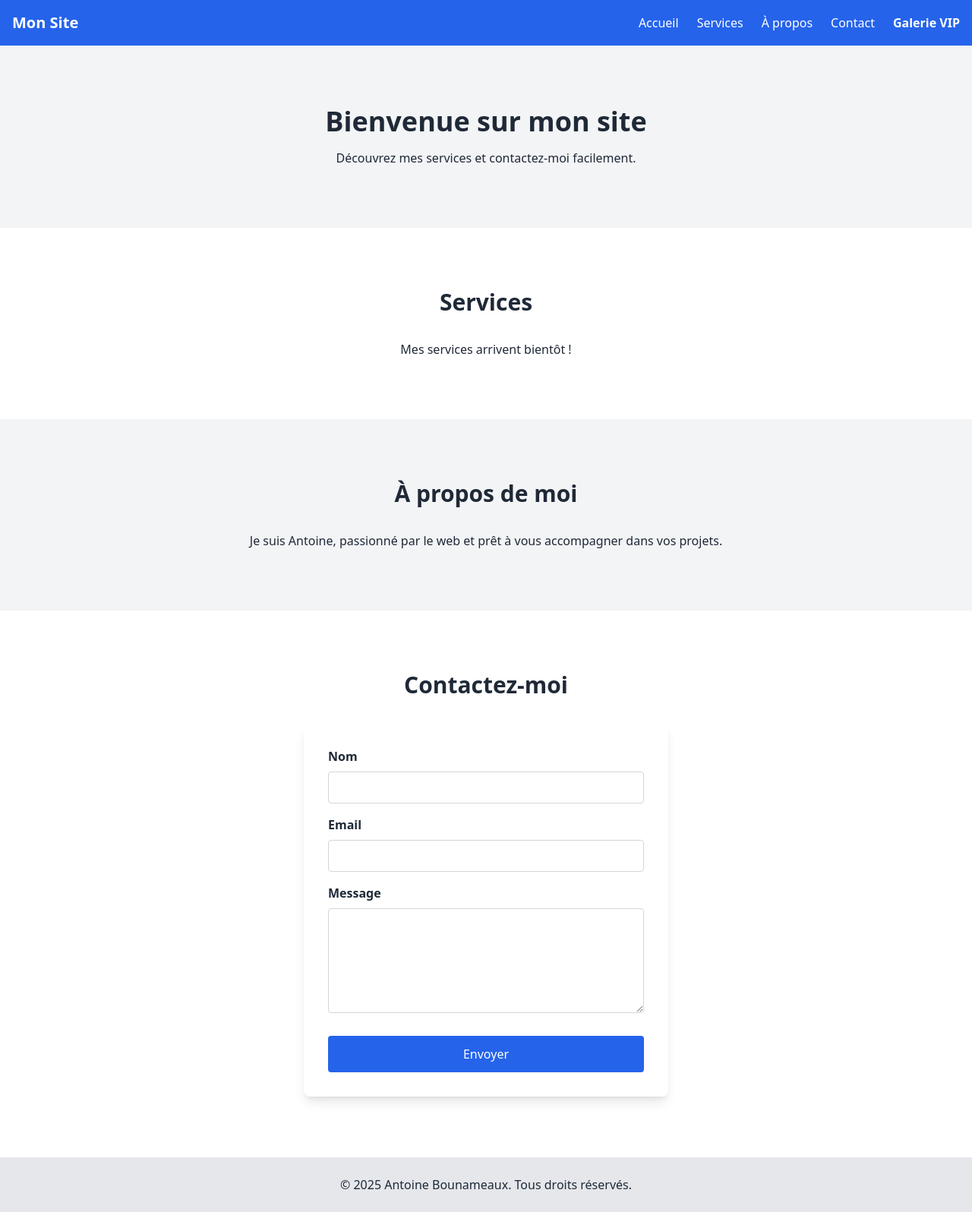
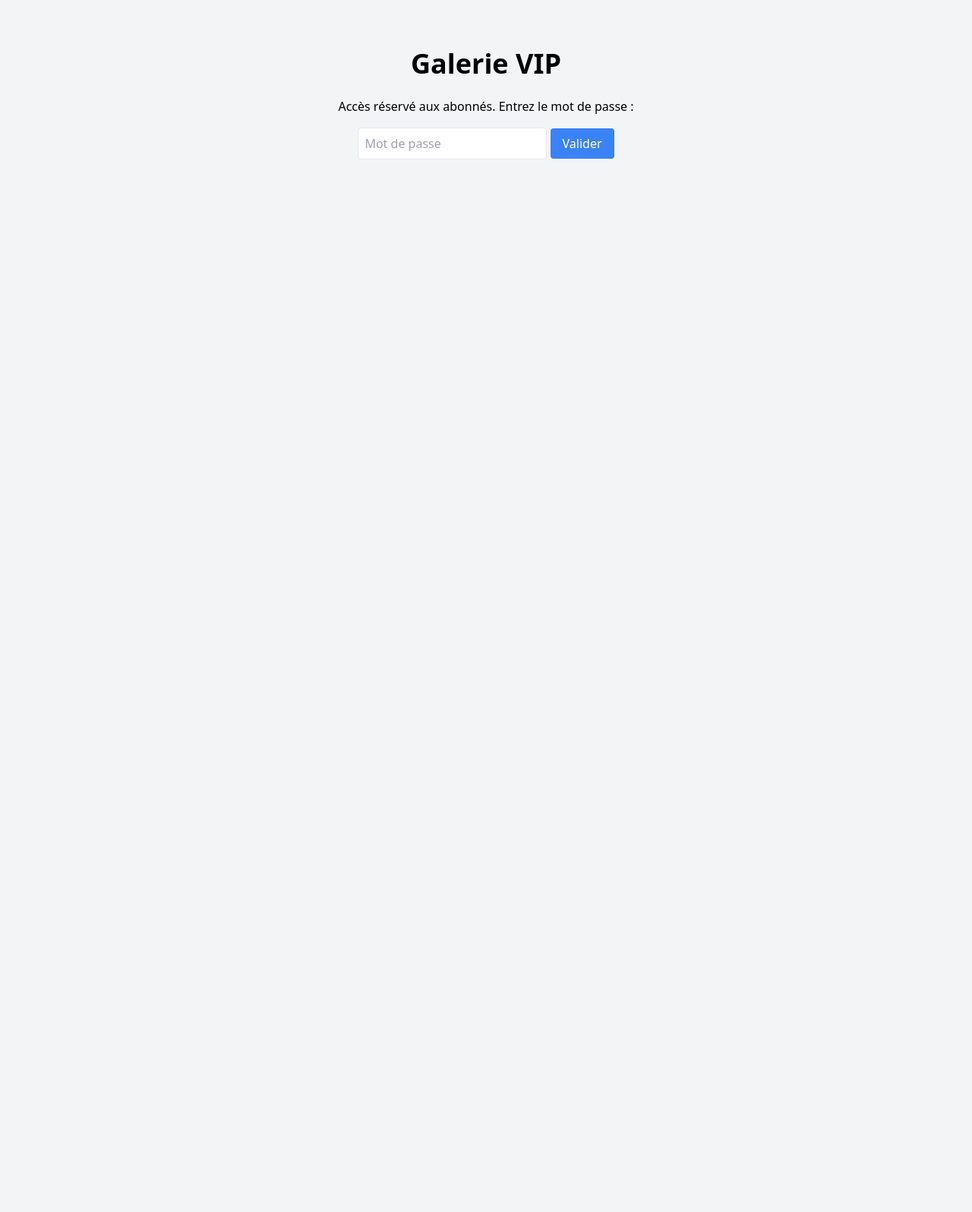
Before and after one commit to Maman020936/monsiteweb, a plain HTML site: page galerie.html in a window 1280 px wide. Shown: the whole page at 76% size. After the commit the page ends 800 px from the top, so only its background shows below. Drawn offline with nearby package versions, Linux system fonts and the light colour scheme.

Commit message:
Update galerie.html

```diff
--- a/galerie.html
+++ b/galerie.html
@@ -3,79 +3,39 @@
 <head>
   <meta charset="UTF-8" />
   <meta name="viewport" content="width=device-width, initial-scale=1" />
-  <title>Mon Site</title>
+  <title>Galerie VIP - Mon Site</title>
   <script src="https://cdn.tailwindcss.com"></script>
 </head>
-<body class="bg-white text-gray-800">
+<body class="bg-gray-100">
 
-  <!-- En-tête / Navigation -->
-  <header class="bg-blue-600 text-white p-4">
-    <nav class="container mx-auto flex justify-between items-center">
-      <h1 class="text-xl font-bold">Mon Site</h1>
-      <ul class="flex space-x-6">
-        <li><a href="#accueil" class="hover:underline">Accueil</a></li>
-        <li><a href="#services" class="hover:underline">Services</a></li>
-        <li><a href="#apropos" class="hover:underline">À propos</a></li>
-        <li><a href="#contact" class="hover:underline">Contact</a></li>
-        <li><a href="galerie.html" class="hover:underline font-semibold">Galerie VIP</a></li>
-      </ul>
-    </nav>
-  </header>
+  <section id="galerie" class="py-16 bg-gray-100">
+    <div class="container mx-auto px-4 text-center">
+      <h1 class="text-4xl font-bold mb-6">Galerie VIP</h1>
+      <p class="mb-4">Accès réservé aux abonnés. Entrez le mot de passe :</p>
+      <input type="password" id="passwordInput" placeholder="Mot de passe"
+        class="border p-2 rounded mb-4" />
+      <button onclick="checkPassword()"
+        class="bg-blue-500 text-white px-4 py-2 rounded">Valider</button>
 
-  <!-- Section Accueil -->
-  <section id="accueil" class="py-20 bg-gray-100 text-center">
-    <h2 class="text-4xl font-bold mb-4">Bienvenue sur mon site</h2>
-    <p class="max-w-2xl mx-auto">Découvrez mes services et contactez-moi facilement.</p>
-  </section>
-
-  <!-- Section Services -->
-  <section id="services" class="py-20">
-    <div class="container mx-auto px-4">
-      <h2 class="text-3xl font-bold mb-8 text-center">Services</h2>
-      <!-- Tes descriptions de services ici -->
-      <p class="text-center">Mes services arrivent bientôt !</p>
+      <div id="galerieContent" class="mt-6 hidden grid grid-cols-1 sm:grid-cols-2 md:grid-cols-3 gap-4">
+        <!-- Photo 1 -->
+        <img src="https://drive.google.com/uc?export=view&id=1_WwPmkU_JKijtrU_j9dWht4QdqJgzDeA"
+             alt="Photo VIP 1" class="rounded shadow-lg" />
+        <!-- Ajoute ici d'autres photos -->
+      </div>
     </div>
   </section>
 
-  <!-- Section À propos -->
-  <section id="apropos" class="py-20 bg-gray-100">
-    <div class="container mx-auto px-4">
-      <h2 class="text-3xl font-bold mb-8 text-center">À propos de moi</h2>
-      <p class="max-w-3xl mx-auto text-center">
-        Je suis Antoine, passionné par le web et prêt à vous accompagner dans vos projets.
-      </p>
-    </div>
-  </section>
-
-  <!-- Section Contact -->
-  <section id="contact" class="py-20">
-    <div class="container mx-auto px-4 max-w-lg mx-auto">
-      <h2 class="text-3xl font-bold mb-8 text-center">Contactez-moi</h2>
-      <form action="https://formspree.io/f/xanbaned" method="POST" class="bg-white p-8 rounded-lg shadow-lg">
-        <div class="mb-4">
-          <label for="name" class="block mb-2 font-semibold">Nom</label>
-          <input type="text" id="name" name="name" required
-            class="w-full px-3 py-2 border border-gray-300 rounded focus:outline-none focus:border-blue-500" />
-        </div>
-        <div class="mb-4">
-          <label for="email" class="block mb-2 font-semibold">Email</label>
-          <input type="email" id="email" name="email" required
-            class="w-full px-3 py-2 border border-gray-300 rounded focus:outline-none focus:border-blue-500" />
-        </div>
-        <div class="mb-6">
-          <label for="message" class="block mb-2 font-semibold">Message</label>
-          <textarea id="message" name="message" rows="5" required
-            class="w-full px-3 py-2 border border-gray-300 rounded focus:outline-none focus:border-blue-500"></textarea>
-        </div>
-        <button type="submit"
-          class="w-full bg-blue-600 text-white py-3 rounded hover:bg-blue-700 transition">Envoyer</button>
-      </form>
-    </div>
-  </section>
-
-  <footer class="bg-gray-200 py-6 text-center">
-    <p>© 2025 Antoine Bounameaux. Tous droits réservés.</p>
-  </footer>
+  <script>
+    function checkPassword() {
+      const password = document.getElementById("passwordInput").value;
+      if (password === "vip2025") { // change le mot de passe ici
+        document.getElementById("galerieContent").classList.remove("hidden");
+      } else {
+        alert("Mot de passe incorrect !");
+      }
+    }
+  </script>
 
 </body>
 </html>
```
